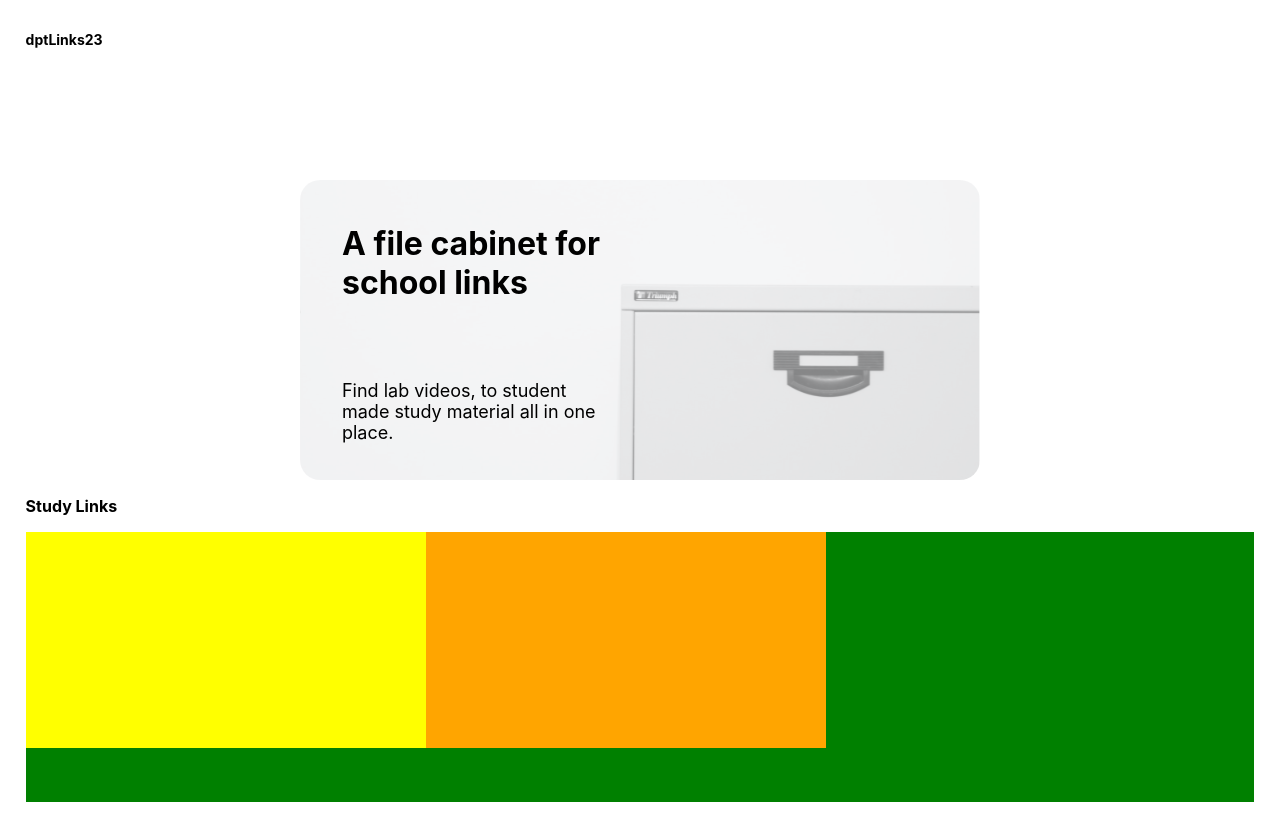
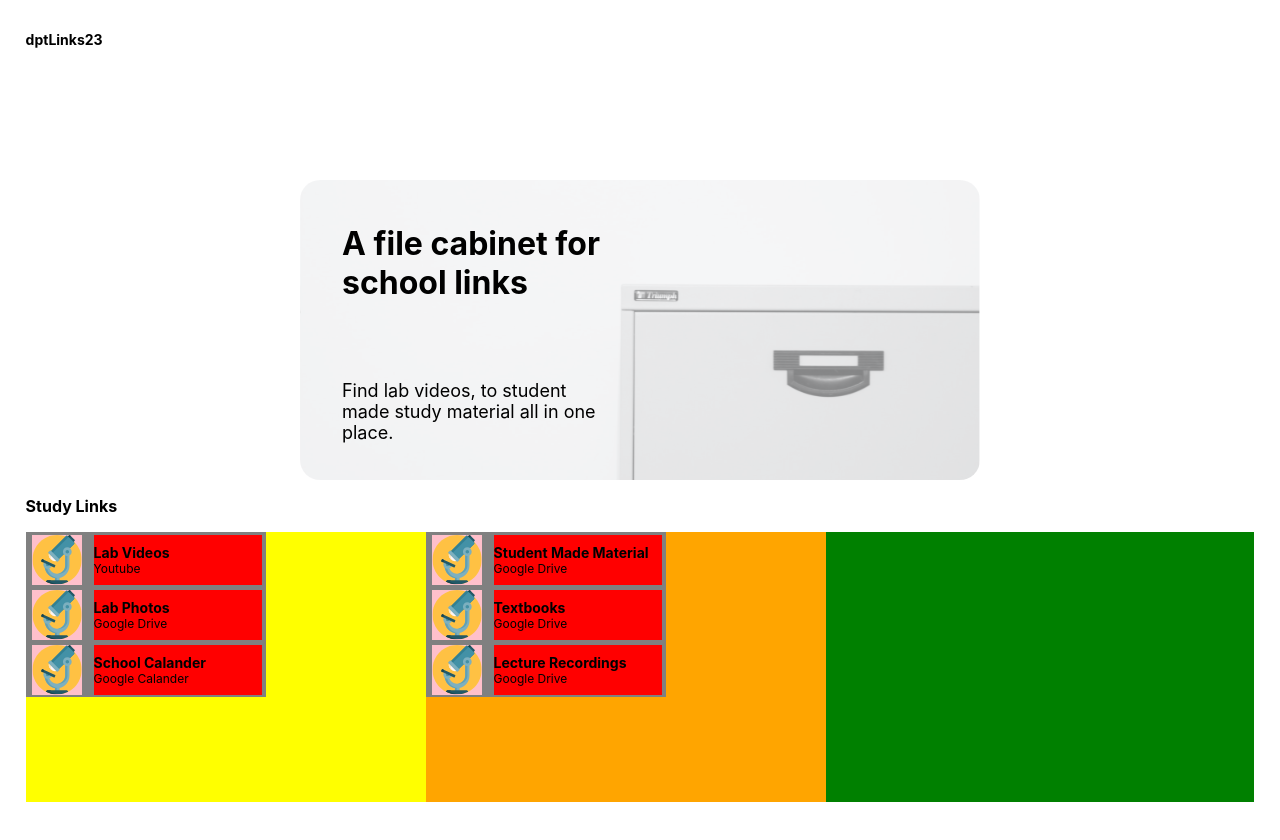
Before and after one commit to isaac-gorman/dptLinks, a React (Create React App) app in the folder prj/: page / in a window 1280 px wide. Shown: the top 840 px of the page. Built offline with nearby package versions, Linux system fonts and the light colour scheme.

Commit message:
LinkData is displaying

```diff
--- /dev/null
+++ b/prj/src/components/Data/StudyLinksData.js
@@ -0,0 +1,27 @@
+import LP from "./LP.svg";
+
+const StudyLinksData = [
+  { id: 0, title: "Lab Videos", image: LP, destination: "Youtube" },
+  { id: 1, title: "Lab Photos", image: LP, destination: "Google Drive" },
+  {
+    id: 2,
+    title: "School Calander",
+    image: LP,
+    destination: "Google Calander",
+  },
+  {
+    id: 3,
+    title: "Student Made Material",
+    image: LP,
+    destination: "Google Drive",
+  },
+  { id: 4, title: "Textbooks", image: LP, destination: "Google Drive" },
+  {
+    id: 5,
+    title: "Lecture Recordings",
+    image: LP,
+    destination: "Google Drive",
+  },
+];
+
+export default StudyLinksData;
--- a/prj/src/components/StudyLinks.js
+++ b/prj/src/components/StudyLinks.js
@@ -1,5 +1,6 @@
 import React from "react";
 import styled from "styled-components";
+import StudyLinksData from "./Data/StudyLinksData";
 
 const Container = styled.div`
   width: 100%;
@@ -7,11 +8,9 @@ const Container = styled.div`
 
   // background: purple;
 `;
-
 const Heading = styled.h3`
   font-size: 16px;
 `;
-
 const CarouselConatiner = styled.div`
   width: 100%;
   height: 90%;
@@ -20,7 +19,6 @@ const CarouselConatiner = styled.div`
   white-space: nowrap;
   margin: 0 auto;
 `;
-
 const Track = styled.div`
   width: 100%;
   height: 100%;
@@ -34,38 +32,91 @@ const Track = styled.div`
     width: 0px;
   }
 `;
-
 const LinksDivA = styled.div`
   width: 400px;
-  height: 80%;
+  height: 100%;
   flex-shrink: 0;
 
   background: yellow;
 `;
 const LinksDivB = styled.div`
   width: 400px;
-  height: 80%;
+  height: 100%;
   flex-shrink: 0;
 
   background: orange;
 `;
 
-// const LinksB = styled.div`
-//   width: 400px;
-//   height: 80%;
+const LinkCard = styled.div`
+  width: 240px;
+  height: 55px;
+  background: grey;
+  display: flex;
+  // justify-content: center;
+  align-items: center;
+`;
 
-//   background: orange;
-// `;
+const Icon = styled.img`
+  width: 50px;
+  height: 50px;
+  background: pink;
+  margin-left: 6px;
+`;
 
+const SubjectDiv = styled.div`
+  width: 70%;
+  height: 50px;
+  background: red;
+  display: flex;
+  flex-direction: column;
+  justify-content: center;
+  margin-left: 12px;
+`;
+
+const Title = styled.h4`
+  font-size: 14px;
+  margin-top: 0px;
+  margin-bottom: 0px;
+`;
+
+const Destination = styled.p`
+  font-size: 12px;
+  margin-top: 0px;
+  margin-bottom: 0px;
+`;
 function StudyLinks() {
   return (
     <Container>
       <Heading>Study Links</Heading>
       <CarouselConatiner>
         <Track>
-          <LinksDivA></LinksDivA>
-          <LinksDivB></LinksDivB>
-          {/* <LinksB></LinksB> */}
+          <LinksDivA>
+            {/* .slice(0, 3) */}
+            {StudyLinksData.slice(0, 3).map((item) => {
+              return (
+                <LinkCard key={item.id}>
+                  <Icon src={item.image} alt="item" />
+                  <SubjectDiv>
+                    <Title>{item.title}</Title>
+                    <Destination>{item.destination}</Destination>
+                  </SubjectDiv>
+                </LinkCard>
+              );
+            })}
+          </LinksDivA>
+          <LinksDivB>
+            {StudyLinksData.slice(3).map((item) => {
+              return (
+                <LinkCard key={item.id}>
+                  <Icon src={item.image} alt="item" />
+                  <SubjectDiv>
+                    <Title>{item.title}</Title>
+                    <Destination>{item.destination}</Destination>
+                  </SubjectDiv>
+                </LinkCard>
+              );
+            })}
+          </LinksDivB>
         </Track>
       </CarouselConatiner>
     </Container>
```
Also changed, not shown: prj/src/components/Data/LP.svg (added).
